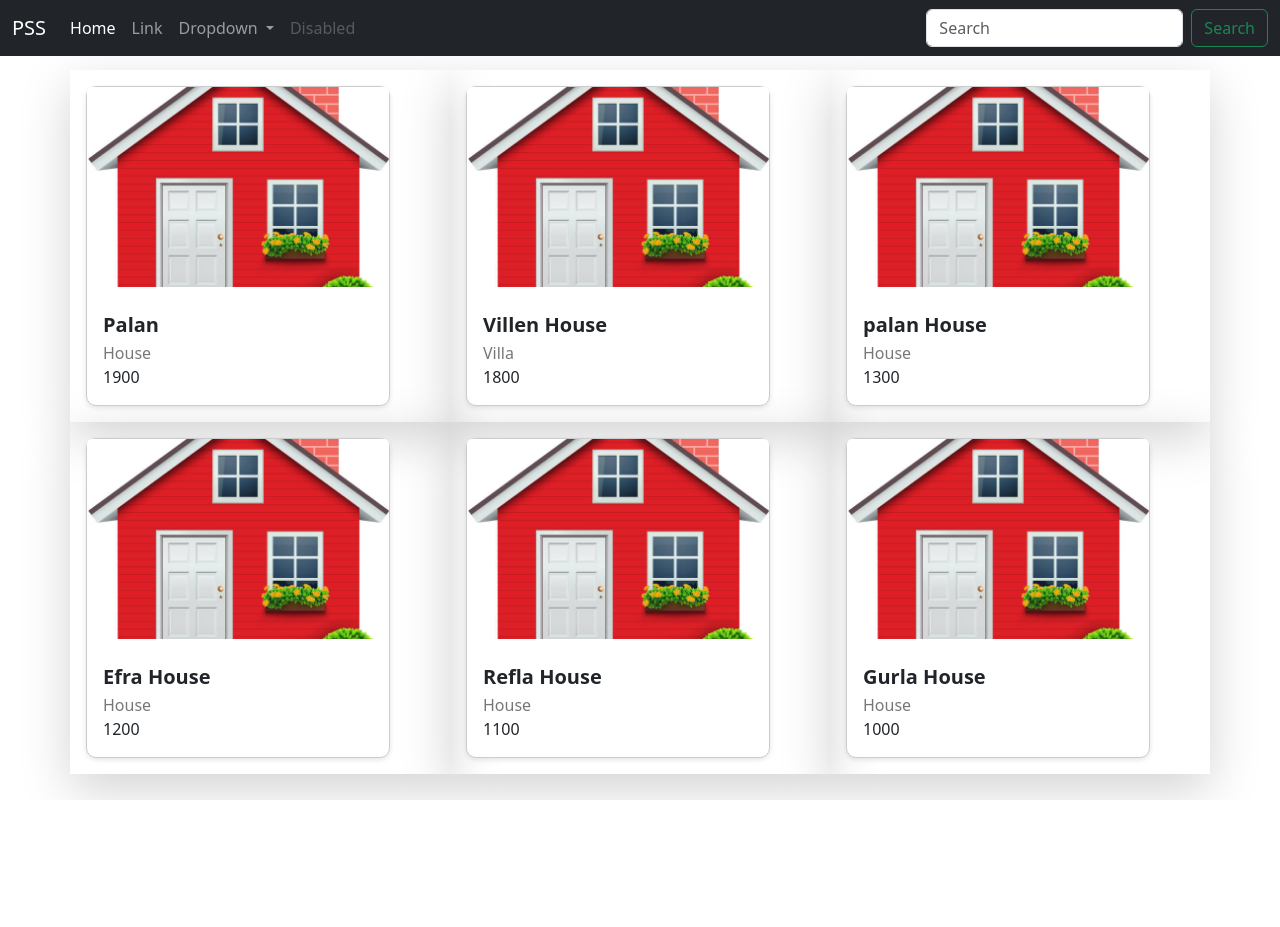
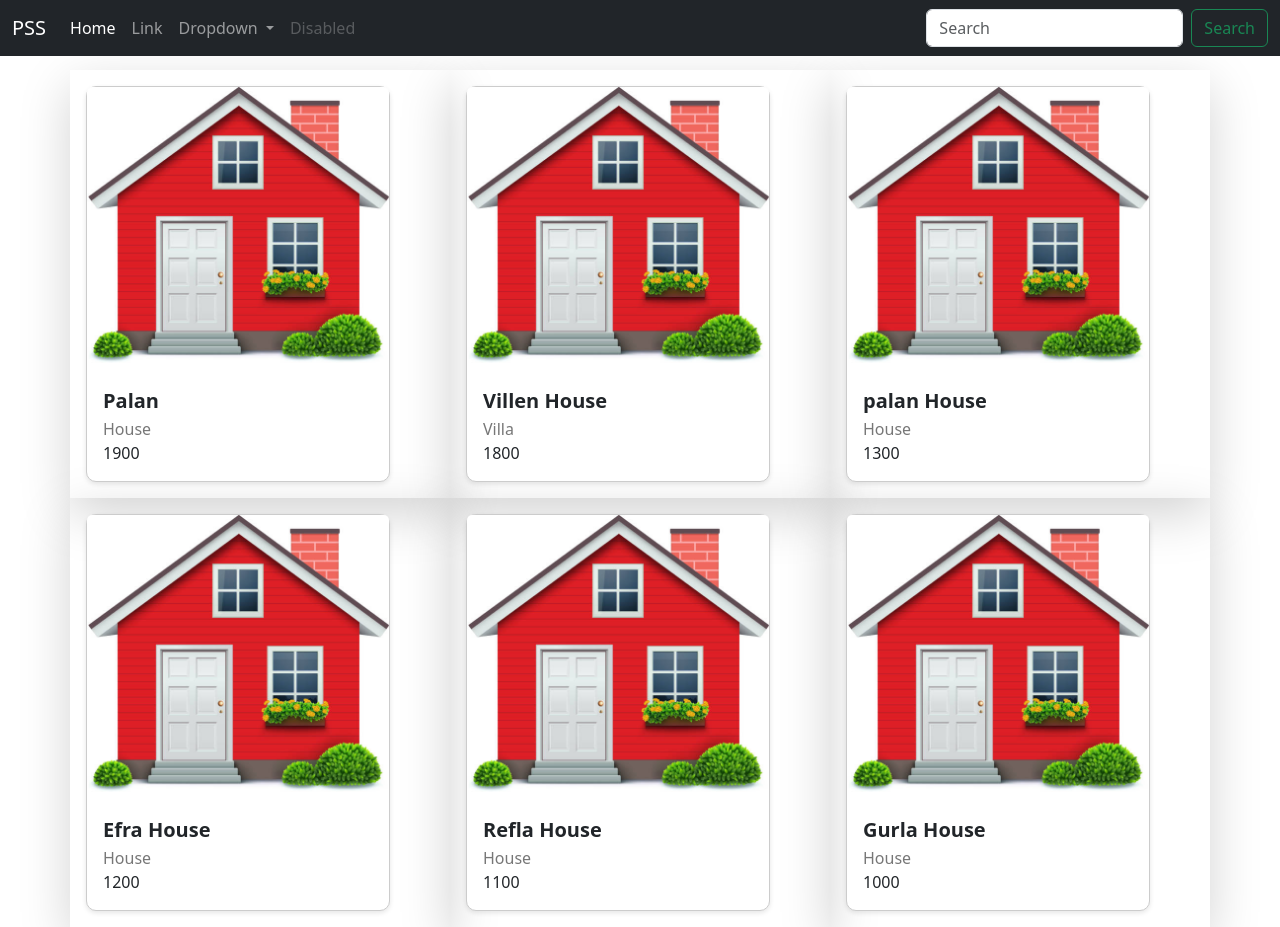
Before and after one commit to umariqbal047/PSS, an Angular app in the folder Frontend/: page / in a window 1280 px wide. Before the commit the page ends 800 px from the top, so only its background shows below. Built offline with nearby package versions, Linux system fonts and the light colour scheme.

Commit message:
Style Changes of Card

```diff
--- a/Frontend/src/app/property/property-card/property-card.component.css
+++ b/Frontend/src/app/property/property-card/property-card.component.css
@@ -1,3 +1,4 @@
+
 .propImage{
   height: 250px;
 }
@@ -8,7 +9,7 @@
 }
 
 .card-img-top {
-    max-height: 200px;
+  max-height: 292px;
   object-fit: cover;
 }
 
@@ -26,3 +27,35 @@
 .card-text {
   font-size: 1rem;
 }
+
+.card:hover img{
+  transform:scale(1.2,1.2);
+  transition-duration: 500ms;
+  transition-timing-function: ease-out;
+  opacity: .5;
+}
+.card img{
+  transform: scale(1,1);
+  transition-duration: 500ms;
+  transition-timing-function: ease-out;
+}
+.img-wrapper{
+  overflow: hidden;
+  position: relative;
+}
+
+.button-container {
+  position: absolute;
+  top: 234px;
+  right: 10px;
+  opacity: 0;
+  transition: opacity 0.3s;
+}
+
+.img-wrapper:hover .button-container {
+  opacity: 1;
+}
+
+.button-container .btn {
+  margin-left: 5px;
+}
--- a/Frontend/src/app/property/property-card/property-card.component.html
+++ b/Frontend/src/app/property/property-card/property-card.component.html
@@ -1,5 +1,17 @@
 <div class="card" style="width: 19rem;">
-  <img class="card-img-top" src="assets/images/house_default.jpg" alt="Property Image">
+  <div class="img-wrapper position-relative">
+    <img class="card-img-top" src="assets/images/house_default.jpg" alt="Property Image">
+    <div class="button-container">
+      <ul class="list-inline-item member-icons">
+        <li class="list-inline-item">
+          <button class="btn btn-primary">E</button>
+        </li>
+        <li class="list-inline-item">
+          <button class="btn btn-primary">C</button>
+        </li>
+      </ul>
+    </div>
+  </div>
   <div class="card-body">
     <h5 class="card-title">{{ property.Name }}</h5>
     <p class="card-subtitle">{{ property.Type }}</p>
```
Lines whose indentation alone changed are shown as unchanged.
